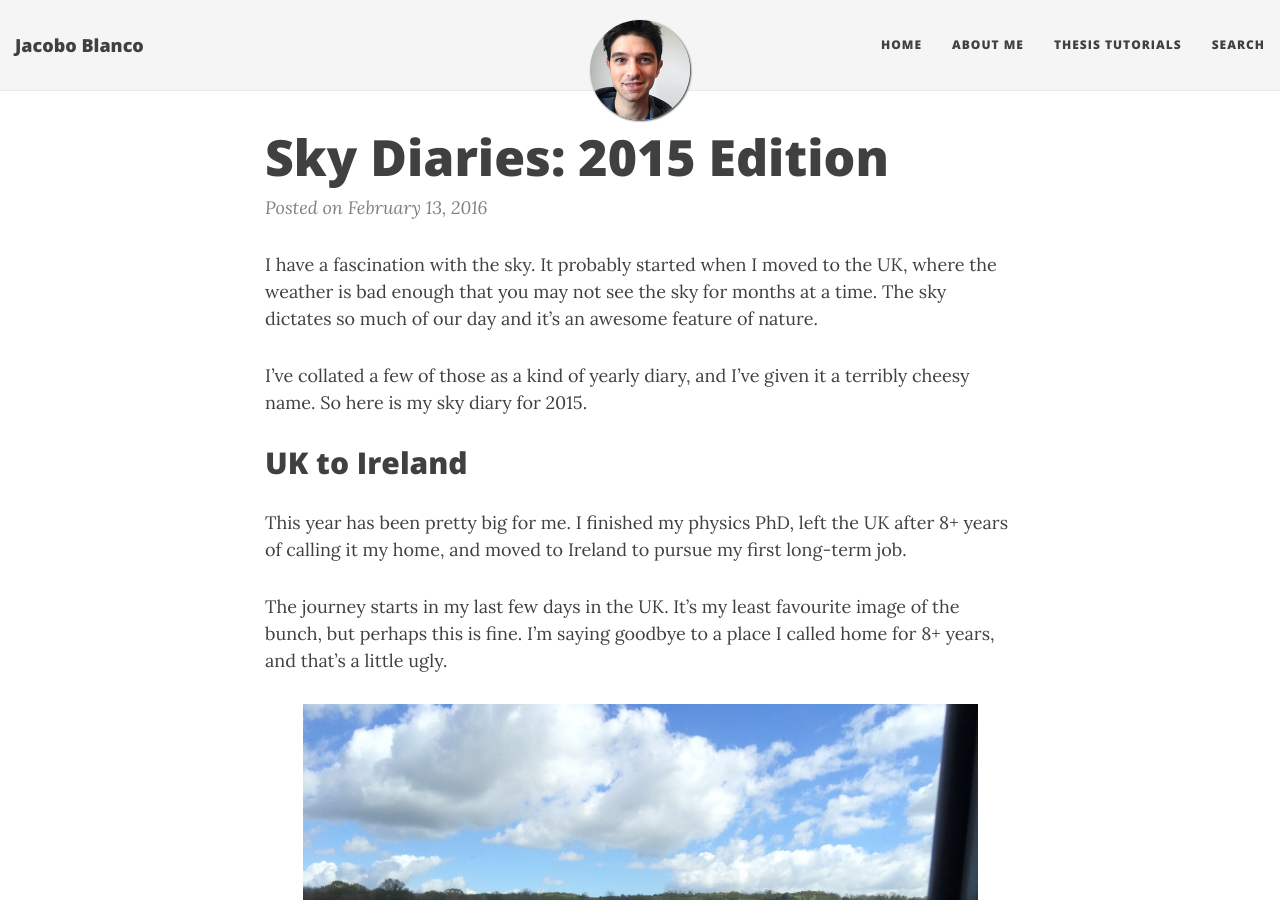
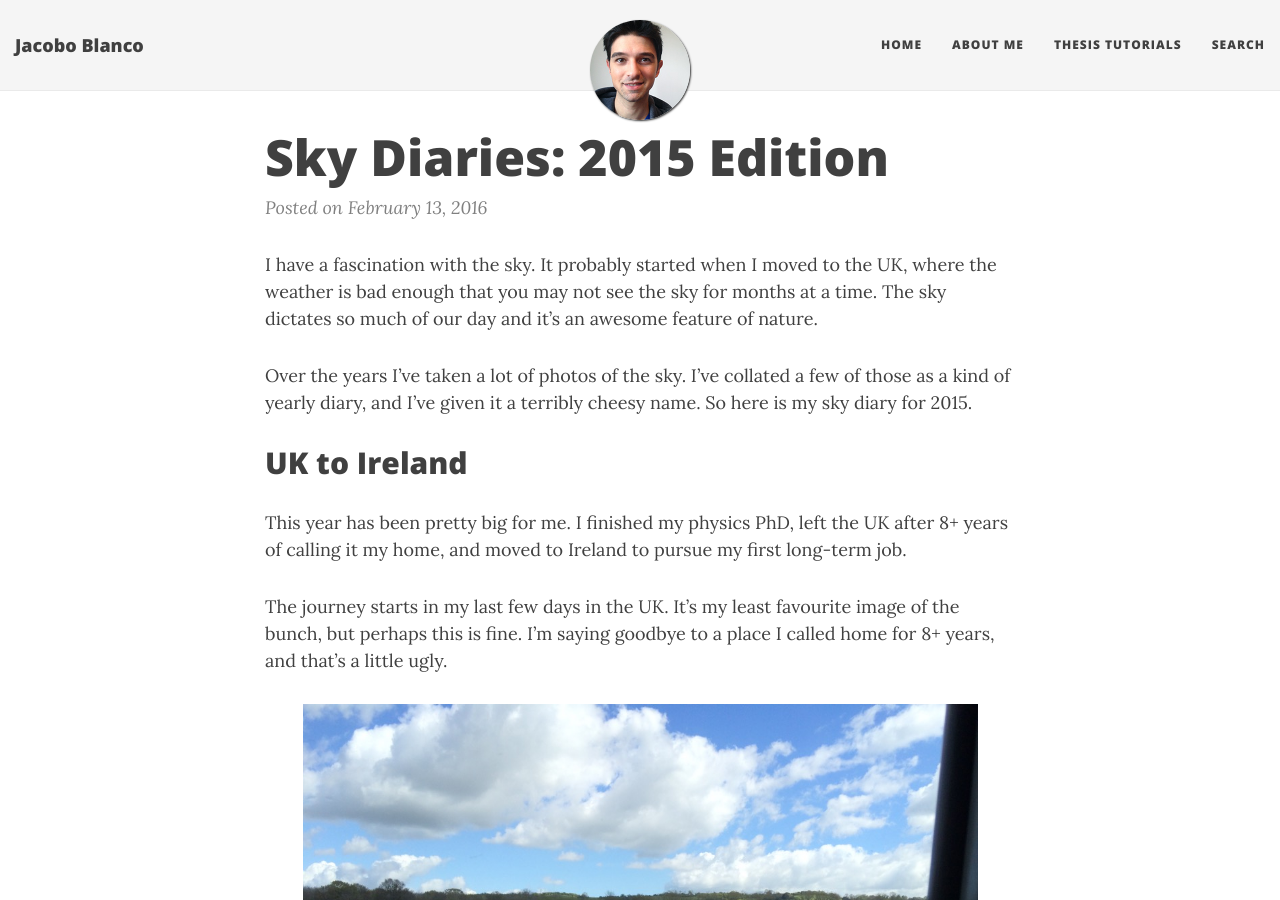
Before and after one commit to bkkkk/bkkkk.github.io, a Jekyll site: the page built from _posts/2016-02-13-skies-of-2015.md, in a window 1280 px wide and 900 px high. Built offline with Jekyll 4.4.1, drawn with Linux system fonts in a browser that asks for light colours; nearby versions of some CDN libraries; comment, search, counter and statistics services are not loaded.

```diff
--- a/_posts/2016-02-13-skies-of-2015.md
+++ b/_posts/2016-02-13-skies-of-2015.md
@@ -6,7 +6,7 @@
 
 I have a fascination with the sky. It probably started when I moved to the UK, where the weather is bad enough that you may not see the sky for months at a time. The sky dictates so much of our day and it's an awesome feature of nature.
 
-I've collated a few of those as a kind of yearly diary, and I've given it a terribly cheesy name. So here is my sky diary for 2015.
+Over the years I've taken a lot of photos of the sky. I've collated a few of those as a kind of yearly diary, and I've given it a terribly cheesy name. So here is my sky diary for 2015.
 
 ## UK to Ireland
 
```
